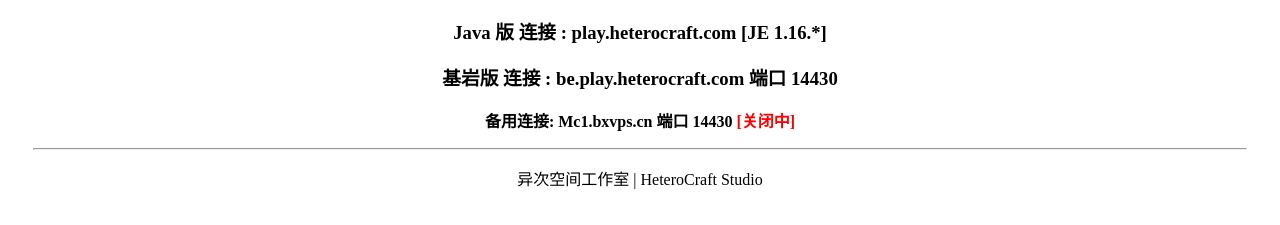
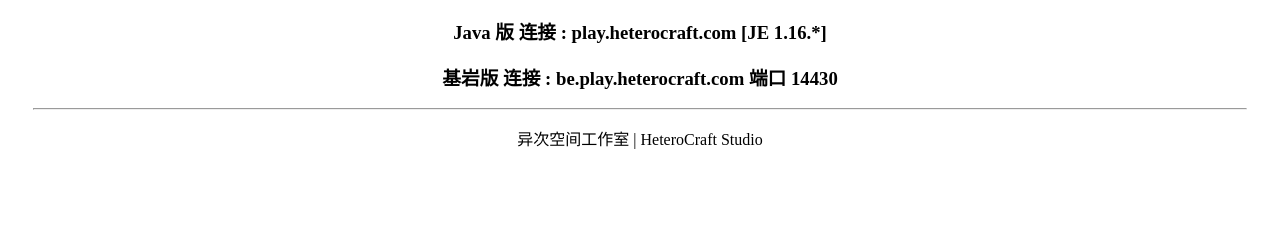
Before and after one commit to HeteroCraft/HeteroCraft-play.github.io, a plain HTML site: page index.html in a window 1280 px wide. Shown: the part 127-352 px from the top of the page. Drawn offline with Linux system fonts and the light colour scheme.

Commit message:
Update index.html

```diff
--- a/index.html
+++ b/index.html
@@ -39,7 +39,6 @@
     <h2>请在 Minecraft Java Edition 1.16 连接服务器</h2>
     <h3>Java 版 连接 : play.heterocraft.com [JE 1.16.*]</h3>
     <h3>基岩版 连接 : be.play.heterocraft.com 端口 14430</h3>
-    <p style="text-align: center;"><b>备用连接: Mc1.bxvps.cn 端口 14430 <font color="red">[关闭中]</font></b></p>
     <hr>
     <p>异次空间工作室 | HeteroCraft Studio</p>
   </body>
```
